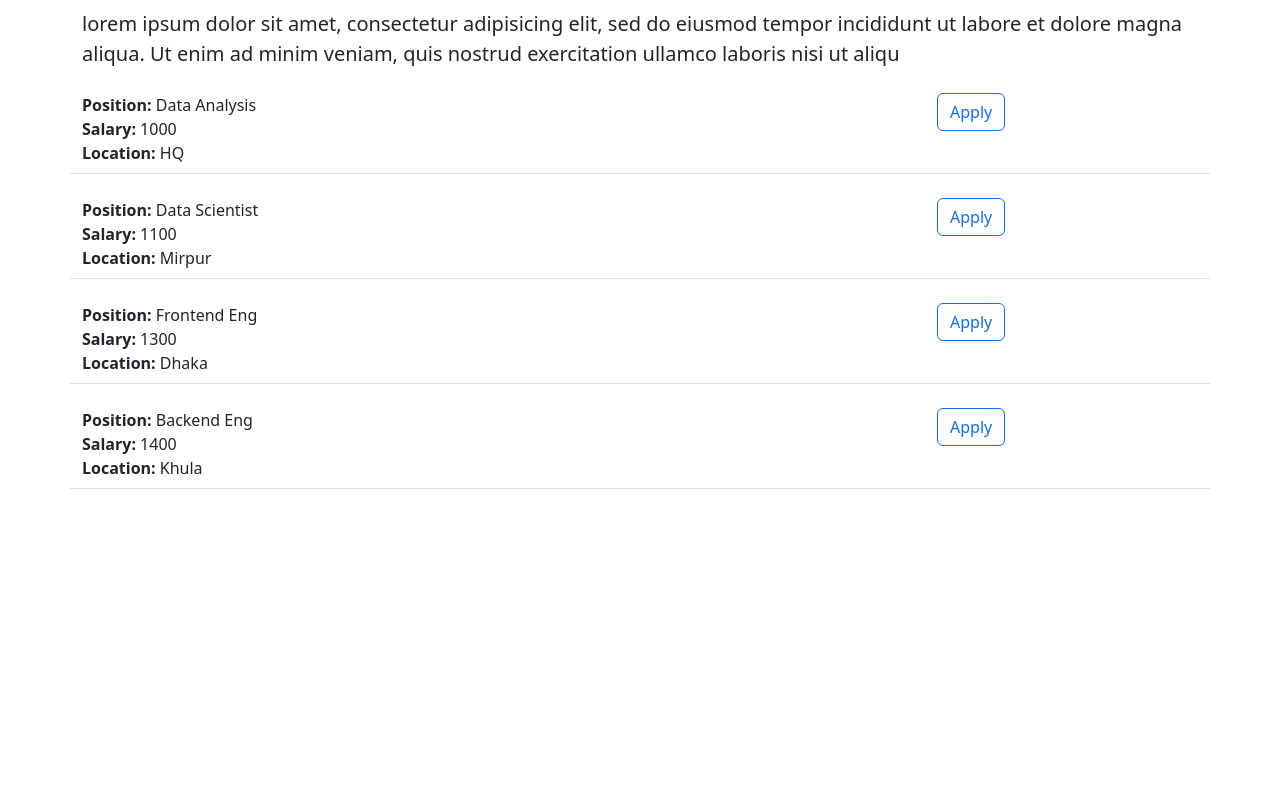
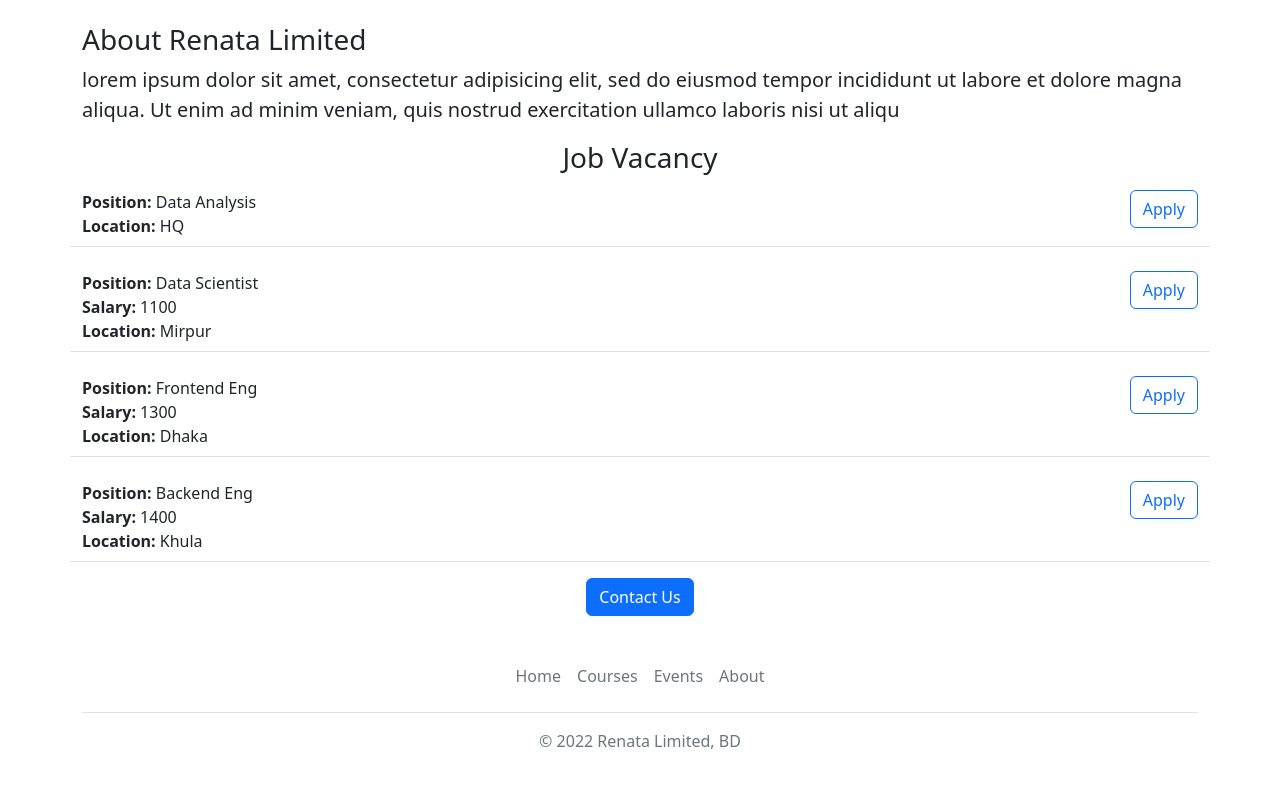
Before and after one commit to md-shawket/jovian-flask-1, a Flask app: page / in a window 1280 px wide. Shown: the part 313-1122 px from the top of the page. Before the commit the page ends 802 px from the top, so only its background shows below. Run offline with Flask 2, Linux system fonts and the light colour scheme.

Commit message:
new change
dsdh

```diff
--- a/app.py
+++ b/app.py
@@ -5,7 +5,6 @@ app = Flask(__name__)
 all_jobs = [{
   'id': 1,
   'post': 'Data Analysis',
-  'salary': 1000,
   'location': 'HQ'
 }, {
   'id': 2,
--- /dev/null
+++ b/templates/footer.html
@@ -0,0 +1,12 @@
+<div class="container">
+  <footer class="py-3 my-4">
+    <ul class="nav justify-content-center border-bottom pb-3 mb-3">
+      <li class="nav-item"><a  target="_blank" href="https://www.jovian.ai" class="nav-link px-2 text-muted">Home</a></li>
+      <li class="nav-item"><a  target="_blank" href="https://jovian.ai/learn" class="nav-link px-2 text-muted">Courses</a></li>
+
+      <li class="nav-item"><a target="_blank" href="https://jovian.ai/events" class="nav-link px-2 text-muted">Events</a></li>
+      <li class="nav-item"><a  target="_blank" href="https://jovian.ai/about" class="nav-link px-2 text-muted">About</a></li>
+    </ul>
+    <p class="text-center text-muted">&copy; 2022 Renata Limited, BD</p>
+  </footer>
+</div>
--- a/templates/home.html
+++ b/templates/home.html
@@ -5,17 +5,21 @@
      <link href="https://cdn.jsdelivr.net/npm/bootstrap@5.2.3/dist/css/bootstrap.min.css" rel="stylesheet" integrity="sha384-rbsA2VBKQhggwzxH7pPCaAqO46MgnOM80zW1RWuH61DGLwZJEdK2Kadq2F9CUG65" crossorigin="anonymous">
   </head>
   <body>
+    {% include 'nav_bar.html' %}
     <div class='container'>
       <div><p class='text-center h1'>Renata Limited</p></div>
       <div> <img src='./static/banner.jpg' height=200px width=100%></div>
       <div><p class='mt-4 h3'>About Renata Limited</p></div>
       <div><p class='lead'>lorem ipsum dolor sit amet, consectetur adipisicing elit, sed do eiusmod tempor incididunt ut labore et dolore magna aliqua. Ut enim ad minim veniam, quis nostrud exercitation ullamco laboris nisi ut aliqu</p></div>
       <div >
+        <div class='text-center h3'> Job Vacancy</div>
         {% for job in jobs %}
           {% include 'job_info.html' %}
         {% endfor %}
       </div>
 
     </div>
+    <div class='text-center'> <a href="mailto:saliren@gmail.com?subject=Query%20About%20Company&body=Name%20%3A%0D%0AMy%20Question%3A" type="button" class="btn btn-primary btn-md ">Contact Us</a></div>
+    <div> {% include 'footer.html' %}</div>
   </body>
 </html>
--- a/templates/job_info.html
+++ b/templates/job_info.html
@@ -1,10 +1,16 @@
 <div class='row border-bottom mb-3 py-2'>
-  <div class='col-9'>
+  <div class='col-10'>
     <div ><b>Position:</b> {{job['post']}}</div>
+
+    {% if 'salary' in job %}
     <div><b>Salary:</b> {{job['salary']}}</div>
+    {% endif %}
+
     <div><b>Location:</b> {{job['location']}}</div>
+
   </div>
-  <div class='col-3'>
-    <button type="button" class="btn btn-outline-primary">Apply</button>
+  <div class='col-2 text-end'>
+    <a href = "mailto:saliren@gmail.com?subject=Application%20for%20the%20post%20of%20{{job['post']}}&body=Name%20%3A%0D%0AMy%20Resume%20Link%3A%0D%0AMy%20linkedin%3A" type="button" class="btn btn-outline-primary align-middle">Apply</a>
+
   </div>
 </div>
--- /dev/null
+++ b/templates/nav_bar.html
@@ -0,0 +1,16 @@
+<nav class="navbar navbar-expand-lg bg-light">
+  <div class="container-fluid">
+    <a class="navbar-brand" href="https://renata-ltd.com">Renata Limited</a>
+    <button class="navbar-toggler" type="button" data-bs-toggle="collapse" data-bs-target="#navbarNavAltMarkup" aria-controls="navbarNavAltMarkup" aria-expanded="false" aria-label="Toggle navigation">
+      <span class="navbar-toggler-icon"></span>
+    </button>
+    <div class="collapse navbar-collapse" id="navbarNavAltMarkup">
+      <div class="navbar-nav">
+        <a class="nav-link active" aria-current="page" href="#">Home</a>
+        <a class="nav-link" href="#">Features</a>
+        <a class="nav-link" href="#">Pricing</a>
+        <a class="nav-link disabled">Disabled</a>
+      </div>
+    </div>
+  </div>
+</nav>
```
